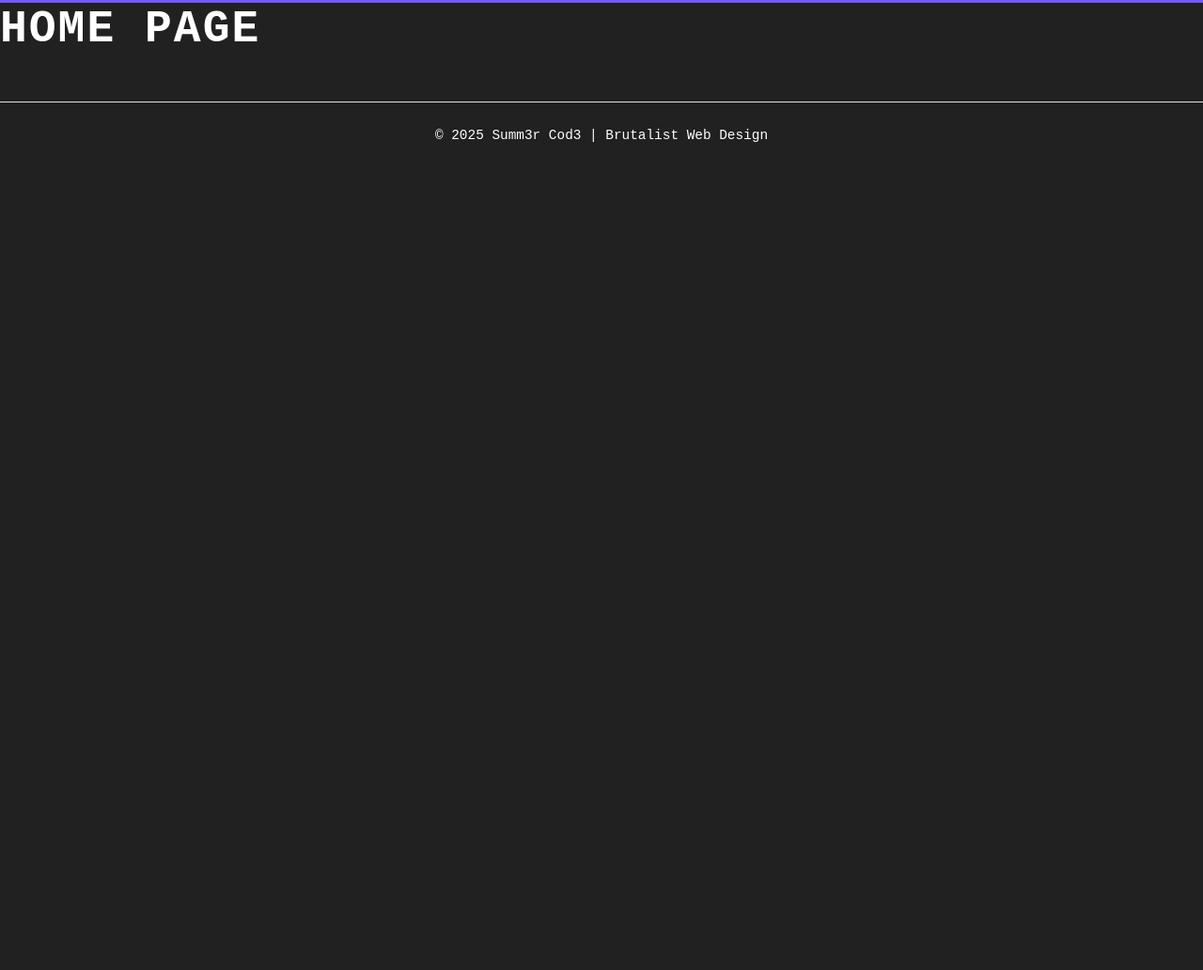
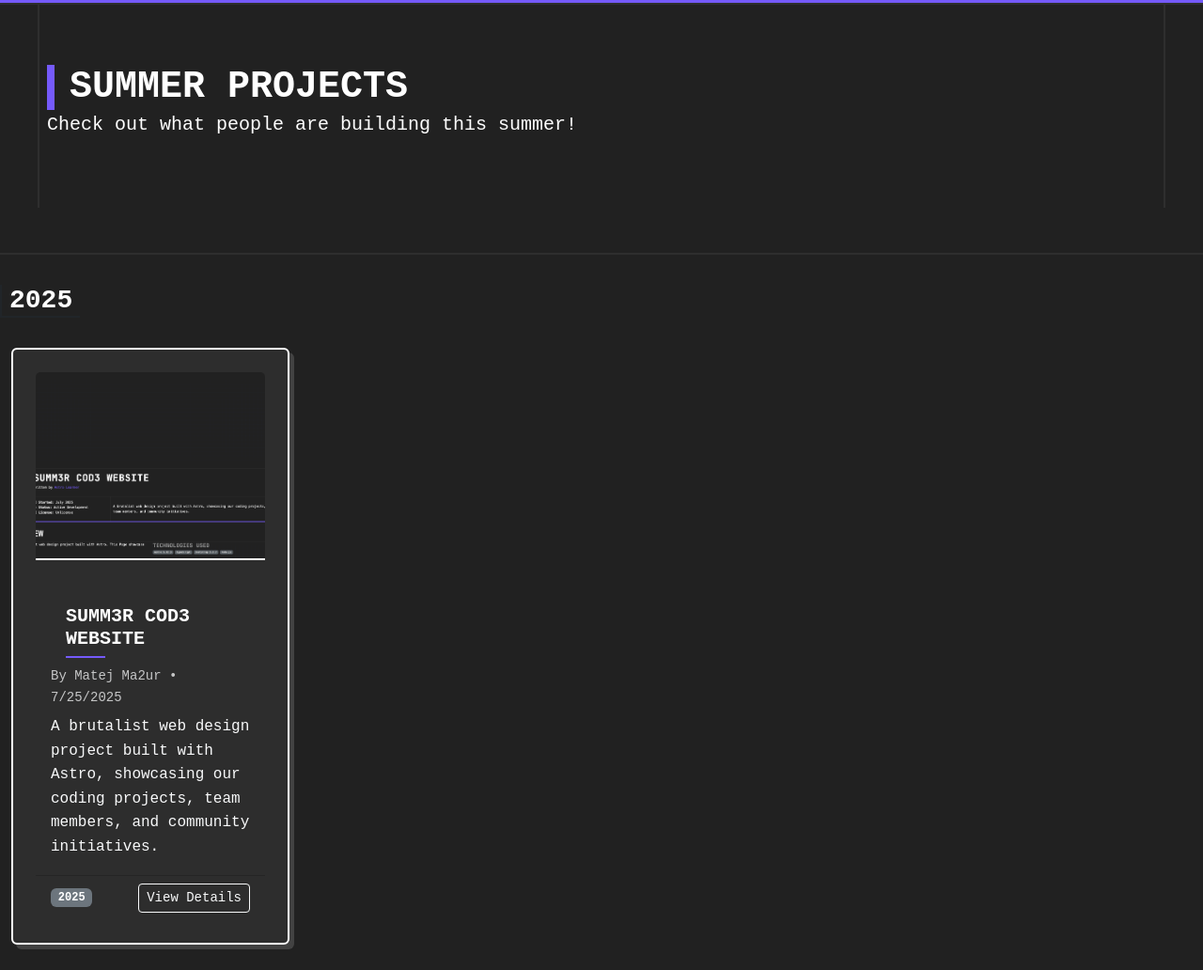
Before and after one commit to Cod3rs-org/summ3r-cod3, an Astro site: page / in a window 1280 px wide. Shown: the part 259-1291 px from the top of the page at 94% size. Before the commit the page ends 800 px from the top, so only its background shows below. Built offline with nearby package versions, Linux system fonts and the light colour scheme; Astro itself is replaced by a stand-in of ours.

Commit message:
Add "Summ3r Cod3" project enhancements: structured project grouping by year, new `ProjectCard` component, updated image paths, improved styling, and dynamic data handling in homepage.

```diff
--- /dev/null
+++ b/src/components/ProjectCard.astro
@@ -0,0 +1,73 @@
+---
+import type { ProjectPage } from '../utils/projects';
+import { getProjectImageUrl } from '../utils/projects';
+
+interface Props {
+  project: ProjectPage;
+}
+
+const { project } = Astro.props;
+const imageUrl = getProjectImageUrl(project);
+const isRemoteImage = imageUrl.startsWith('http');
+---
+
+<div class="col-md-6 col-lg-3 mb-4">
+  <a href={project.url} class="text-decoration-none text-white">
+    <div class="card h-100 project-card">
+      <div class="card-img-top project-image-container">
+        {isRemoteImage ? (
+          <img src={imageUrl} alt={project.frontmatter.title} class="project-image" />
+        ) : (
+          <img src={imageUrl} alt={project.frontmatter.title} class="project-image" />
+        )}
+      </div>
+      <div class="card-body">
+        <h5 class="card-title text-white">{project.frontmatter.title}</h5>
+        <div class="small text-light opacity-75 mb-2">
+          By {project.frontmatter.author} • {new Date(project.frontmatter.pubDate).toLocaleDateString()}
+        </div>
+        <p class="card-text text-light">{project.frontmatter.description}</p>
+      </div>
+      <div class="card-footer d-flex justify-content-between align-items-center">
+        <span class="badge bg-secondary">{project.year}</span>
+        <span class="btn btn-sm btn-outline-light">View Details</span>
+      </div>
+    </div>
+  </a>
+</div>
+
+<style>
+  .project-card {
+    background-color: #2d2d2d;
+    border: 2px solid #ffffff;
+    transition: transform 0.2s, box-shadow 0.2s;
+    overflow: hidden;
+  }
+
+  .project-card:hover {
+    transform: translateY(-5px);
+    box-shadow: 0 10px 20px rgba(255, 255, 255, 0.15);
+    border-color: var(--accent-color, #755AFB);
+  }
+
+  .project-image-container {
+    height: 200px;
+    overflow: hidden;
+    border-bottom: 2px solid #fff;
+  }
+
+  .project-image {
+    width: 100%;
+    height: 100%;
+    object-fit: cover;
+    transition: transform 0.3s;
+  }
+
+  .project-card:hover .project-image {
+    transform: scale(1.05);
+  }
+
+  .card-body, .card-footer {
+    background-color: #2d2d2d;
+  }
+</style>
--- a/src/pages/index.astro
+++ b/src/pages/index.astro
@@ -1,10 +1,70 @@
+---
+import BaseLayout from "../layout/BaseLayout.astro";
+import ProjectCard from "../components/ProjectCard.astro";
+import { getAllProjects } from "../utils/projects";
+
+// Get all projects
+const allProjects = await getAllProjects();
+
+// Group projects by year
+const projectsByYear = allProjects.reduce((acc, project) => {
+  const year = project.year;
+  if (!acc[year]) {
+    acc[year] = [];
+  }
+  acc[year].push(project);
+  return acc;
+}, {} as Record<string, typeof allProjects>);
+
+// Sort years in descending order
+const sortedYears = Object.keys(projectsByYear).sort((a, b) => b.localeCompare(a));
 ---
 
-import BaseLayout from "../layout/BaseLayout.astro";
+<BaseLayout>
+  <main>
+    <section class="mb-5">
+      <div class="lr px-1 py-3">
+        <div class="px-1 py-3 mb-4">
+          <h2 class="mb-0">SUMMER PROJECTS</h2>
+          <p class="lead">Check out what people are building this summer!</p>
+        </div>
+      </div>
+    </section>
+    <section>
+      <div>
+        {sortedYears.map(year => (
+            <div class="mb-5">
+              <div class="d-flex align-items-center mb-3">
+                <h3 class="border-bottom border-2 border-dark px-2">{year}</h3>
+              </div>
+              <div class="row m-0">
+                {projectsByYear[year].map(project => (
+                    <ProjectCard project={project} />
+                ))}
+              </div>
+            </div>
+        ))}
+      </div>
+    </section>
 
----
-
-
-<BaseLayout>
-	<h1>Home Page</h1>
+    <section>
+      <div class="lr px-1 py-3">
+        <div class="row">
+          <div class="col-12">
+            <h3 class="mb-3">Submit Your Project</h3>
+            <p class="text-white">Have you built something cool this summer? Add it to the Summ3r Cod3 showcase!</p>
+            <ol class="mb-4 text-white">
+              <li>Fork the <a href="https://github.com/Cod3rs-org/summ3r-cod3" target="_blank" class="text-light">Summ3r Cod3 repository</a></li>
+              <li>Create a folder for your project in <code class="bg-dark text-light">src/pages/projects/2025/your-project-name/</code></li>
+              <li>Add your project details and screenshots</li>
+              <li>Submit a pull request to the main repository</li>
+            </ol>
+            <div class="text-center mb-3">
+              <a href="https://github.com/Cod3rs-org/summ3r-cod3" target="_blank" class="btn btn-outline-light">Get Started</a>
+            </div>
+          </div>
+        </div>
+      </div>
+    </section>
+  </main>
 </BaseLayout>
--- a/src/pages/projects/2025/summ3r_cod3/index.mdx
+++ b/src/pages/projects/2025/summ3r_cod3/index.mdx
@@ -1,7 +1,7 @@
 ---
 layout: ../../../../layout/ProjectPostLayout.astro
 title: 'Summ3r Cod3 Website'
-pubDate: 2022-07-01
+pubDate: 2025-07-25
 description: 'A brutalist web design project built with Astro, showcasing our coding projects, team members, and community initiatives.'
 author: 'Matej Ma2ur'
 github_user: 'https://github.com/MatejMa2ur'
@@ -16,8 +16,8 @@ image:
     url: 'https://docs.astro.build/assets/rose.webp'
     alt: 'The Astro logo on a dark background with a pink glow.'
 gallery: [
-    { url: './img.png', alt: 'Screenshot of Summ3r Cod3 website' },
-    { url: './img.png', alt: 'Screenshot of Summ3r Cod3 website' },
+    { url: '/projects/2025/summ3r_cod3/img.png', alt: 'Screenshot of Summ3r Cod3 website' },
+    { url: '/projects/2025/summ3r_cod3/img.png', alt: 'Screenshot of Summ3r Cod3 website' },
 ]
 ---
 
@@ -48,7 +48,7 @@ import {Image} from 'astro:assets';
             </div>
         </div>
         <div className="col-sm bg-grid py-4">
-            <img src="./img.png" class="img-fluid img-style" alt="Your image description"/>
+            <img src="/projects/2025/summ3r_cod3/img.png" class="img-fluid img-style" alt="Your image description"/>
         </div>
     </section>
 </section>
--- a/src/styles/global.css
+++ b/src/styles/global.css
@@ -62,6 +62,49 @@ body {
 
 .carousel-control-next {
 	right: 10px;
+}
+
+/* Project card styling */
+.project-card {
+    border: 2px solid white;
+    box-shadow: 5px 5px 0 rgba(255, 255, 255, 0.15);
+    transition: all 0.2s ease-in-out;
+    cursor: pointer;
+    background-color: #2d2d2d;
+}
+
+.project-card:hover {
+    transform: translateY(-8px);
+    box-shadow: 8px 8px 0 rgba(255, 255, 255, 0.25);
+    border-color: var(--accent-color, #755AFB);
+}
+
+.project-image-container {
+    border-bottom: 2px solid black;
+}
+
+/* Brutalist design elements */
+.bg-grid {
+    background-image: linear-gradient(0deg, transparent 24%, rgba(0, 0, 0, .05) 25%, rgba(0, 0, 0, .05) 26%, transparent 27%, transparent 74%, rgba(0, 0, 0, .05) 75%, rgba(0, 0, 0, .05) 76%, transparent 77%, transparent), linear-gradient(90deg, transparent 24%, rgba(0, 0, 0, .05) 25%, rgba(0, 0, 0, .05) 26%, transparent 27%, transparent 74%, rgba(0, 0, 0, .05) 75%, rgba(0, 0, 0, .05) 76%, transparent 77%, transparent);
+    background-size: 50px 50px;
+}
+
+/* Gallery styling */
+.gallery-img {
+    max-height: 500px;
+    object-fit: contain;
+    margin: 0 auto;
+}
+
+/* Mobile responsiveness */
+@media (max-width: 768px) {
+    .large {
+        font-size: 2rem;
+    }
+
+    .project-card {
+        margin-bottom: 1.5rem;
+    }
 }
 
 /* Keep consistent height for carousel items */
--- /dev/null
+++ b/src/utils/projects.ts
@@ -0,0 +1,73 @@
+import type { CollectionEntry } from 'astro:content';
+
+export interface ProjectFrontmatter {
+  title: string;
+  description: string;
+  pubDate: string;
+  author: string;
+  github_user?: string;
+  repository_link?: string;
+  image?: {
+    url: string;
+    alt: string;
+  };
+  gallery?: Array<{
+    url: string;
+    alt: string;
+  }>;
+  projectStats?: Array<{
+    label: string;
+    value: string;
+  }>;
+}
+
+export interface ProjectPage {
+  frontmatter: ProjectFrontmatter;
+  url: string;
+  year: string;
+}
+
+export async function getAllProjects(): Promise<ProjectPage[]> {
+  // Find all MDX files in the projects directory
+  const projectFiles = await import.meta.glob('/src/pages/projects/**/*.mdx');
+
+  // Process each file to extract frontmatter and path info
+  const allProjects = await Promise.all(
+    Object.entries(projectFiles).map(async ([path, importFunc]) => {
+      const module = await importFunc();
+
+      // Extract year from path (e.g., /src/pages/projects/2025/project-name/index.mdx -> 2025)
+      const yearMatch = path.match(/\/projects\/([0-9]{4})\//);
+      const year = yearMatch ? yearMatch[1] : 'unknown';
+
+      // Create URL from file path
+      // Remove /src/pages and .mdx extension
+      let url = path
+        .replace(/^\/src\/pages/, '')
+        .replace(/\/index\.mdx$/, '/')
+        .replace(/\.mdx$/, '/');
+
+      return {
+        frontmatter: module.frontmatter as ProjectFrontmatter,
+        url,
+        year
+      };
+    })
+  );
+
+  // Sort projects by date (newest first)
+  return allProjects.sort((a, b) => {
+    return new Date(b.frontmatter.pubDate).getTime() - new Date(a.frontmatter.pubDate).getTime();
+  });
+}
+
+export function getProjectImageUrl(project: ProjectPage): string {
+  // Use the first image from gallery, the main image, or a default
+  if (project.frontmatter.gallery && project.frontmatter.gallery.length > 0) {
+    return project.frontmatter.gallery[0].url;
+  } else if (project.frontmatter.image) {
+    return project.frontmatter.image.url;
+  } else {
+    return 'https://placehold.co/600x400?text=No+Image';
+  }
+}
```
